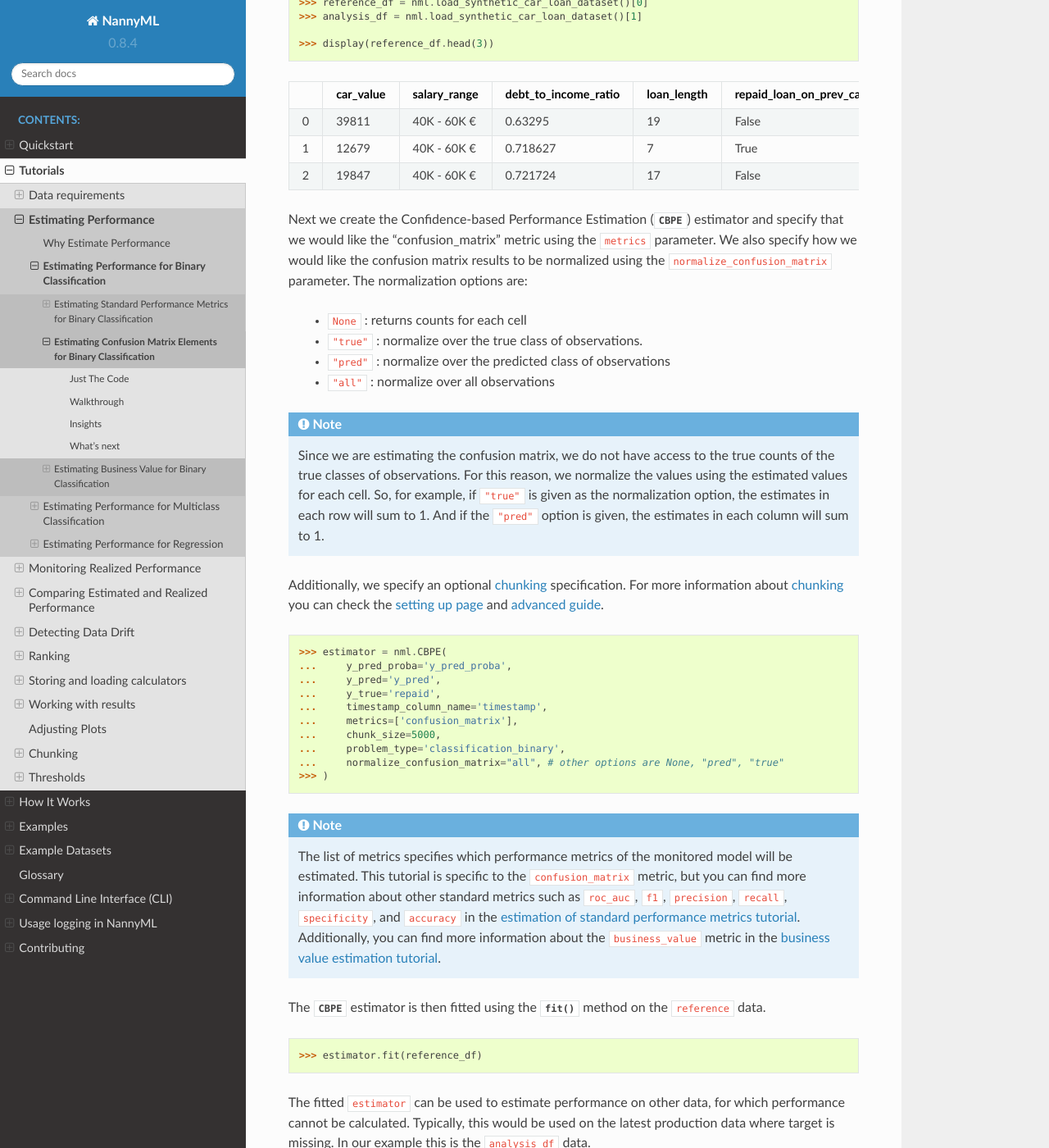
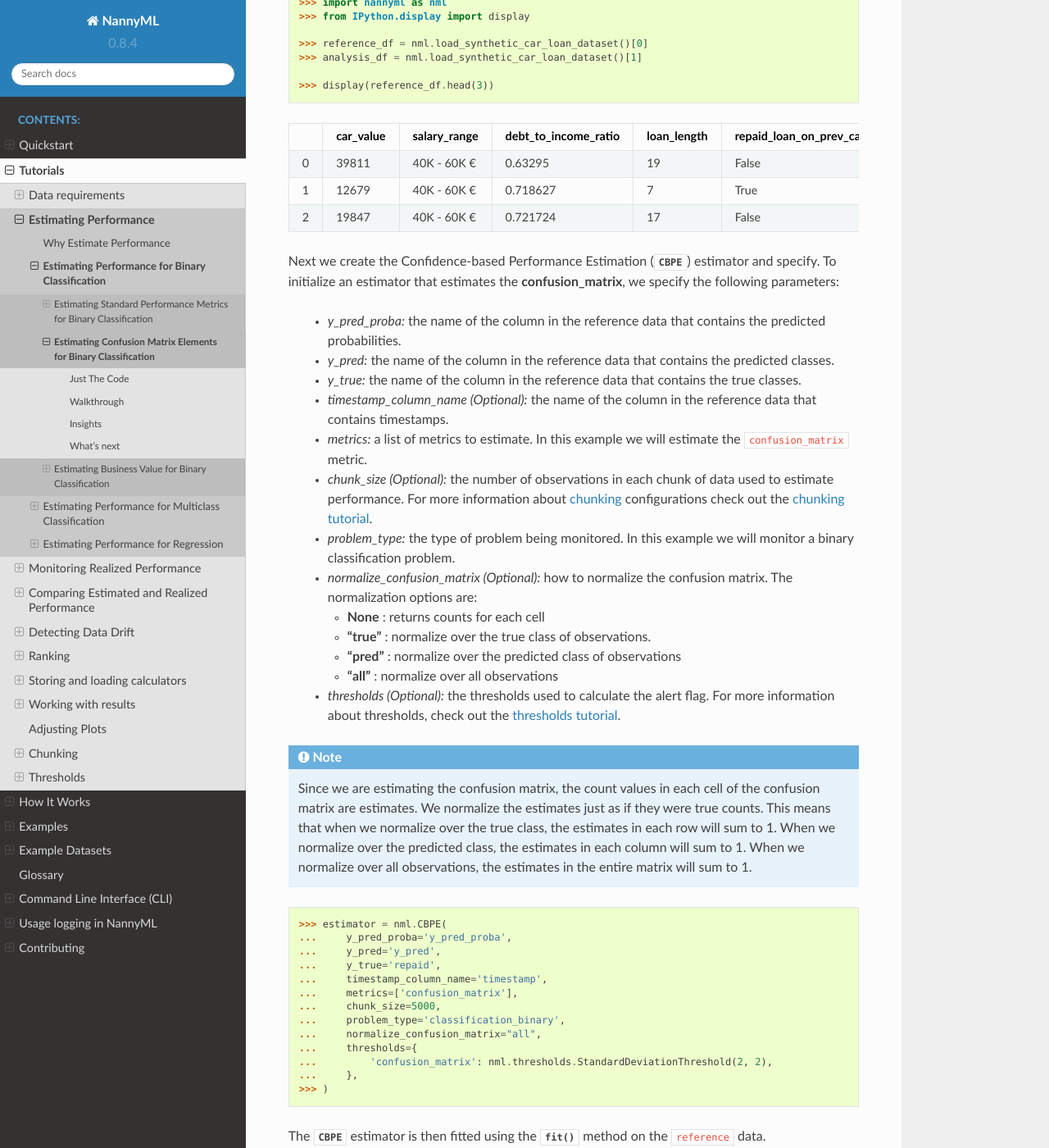
Before and after one commit to NannyML/nannyml, a Sphinx documentation site: the page built from docs/tutorials/performance_estimation/binary_performance_estimation/confusion_matrix_estimation.rst, in a window 1280 px wide and 1400 px high, scrolled down 1349 px. Shown: the whole window at 82% size. Built offline with Sphinx 7.4.7 and the Read the Docs theme 2.0.0, drawn with Linux system fonts in a browser that asks for light colours; pages that are not in the unit, such as notebooks, are missing from menus; some of the changed text lies outside the part shown.

Commit message:
Performance estimation tutorials

```diff
--- a/docs/tutorials/performance_estimation/binary_performance_estimation/business_value_estimation.rst
+++ b/docs/tutorials/performance_estimation/binary_performance_estimation/business_value_estimation.rst
@@ -44,7 +44,7 @@
 
 Next we create the Confidence-based Performance Estimation
 (:class:`~nannyml.performance_estimation.confidence_based.cbpe.CBPE`)
-estimator. To initialize the estimator that estimates **business_value**, we specify the following
+estimator. To initialize an estimator that estimates **business_value**, we specify the following
 parameters:
 
   - *y_pred_proba:* the name of the column in the reference data that
--- a/docs/tutorials/performance_estimation/binary_performance_estimation/confusion_matrix_estimation.rst
+++ b/docs/tutorials/performance_estimation/binary_performance_estimation/confusion_matrix_estimation.rst
@@ -44,44 +44,48 @@
 
 Next we create the Confidence-based Performance Estimation
 (:class:`~nannyml.performance_estimation.confidence_based.cbpe.CBPE`)
-estimator and specify that we would like the "confusion_matrix"
-metric using the ``metrics`` parameter. We also specify how we would
-like the confusion matrix results to be normalized using the
-``normalize_confusion_matrix`` parameter. The normalization options
-are:
+estimator and specify. To initialize an estimator that estimates the **confusion_matrix**, we specify the following
+parameters:
 
-    * ``None`` : returns counts for each cell
-    * ``"true"`` : normalize over the true class of observations.
-    * ``"pred"`` : normalize over the predicted class of observations
-    * ``"all"`` : normalize over all observations
+  - *y_pred_proba:* the name of the column in the reference data that
+    contains the predicted probabilities.
+  - *y_pred:* the name of the column in the reference data that
+    contains the predicted classes.
+  - *y_true:* the name of the column in the reference data that
+    contains the true classes.
+  - *timestamp_column_name (Optional):* the name of the column in the reference data that
+    contains timestamps.
+  - *metrics:* a list of metrics to estimate. In this example we
+    will estimate the ``confusion_matrix`` metric.
+  - *chunk_size (Optional):* the number of observations in each chunk of data
+    used to estimate performance. For more information about
+    :term:`chunking<Data Chunk>` configurations check out the :ref:`chunking tutorial<chunking>`.
+  - *problem_type:* the type of problem being monitored. In this example we
+    will monitor a binary classification problem.
+  - *normalize_confusion_matrix (Optional):* how to normalize the confusion matrix.
+    The normalization options are:
+
+    * **None** : returns counts for each cell
+    * **"true"** : normalize over the true class of observations.
+    * **"pred"** : normalize over the predicted class of observations
+    * **"all"** : normalize over all observations
+
+  - *thresholds (Optional):* the thresholds used to calculate the alert flag. For more information about
+    thresholds, check out the :ref:`thresholds tutorial<thresholds>`.
 
 .. note::
-    Since we are estimating the confusion matrix, we do not
-    have access to the true counts of the true classes of observations.
-    For this reason, we normalize the values using the estimated values
-    for each cell. So, for example, if ``"true"`` is given as the
-    normalization option, the estimates in each row will sum to 1.
-    And if the ``"pred"`` option is given, the estimates in each column
-    will sum to 1.
+    Since we are estimating the confusion matrix, the count values
+    in each cell of the confusion matrix are estimates. We normalize the
+    estimates just as if they were true counts. This means that when we
+    normalize over the true class, the estimates in each row will sum to 1.
+    When we normalize over the predicted class, the estimates in each
+    column will sum to 1. When we normalize over all observations, the
+    estimates in the entire matrix will sum to 1.
 
-Additionally, we specify an
-optional :ref:`chunking<chunking>` specification. For more
-information about :term:`chunking<Data Chunk>` you can check
-the :ref:`setting up page<chunking>` and
-:ref:`advanced guide<chunk-data>`.
 
 .. nbimport::
     :path: ./example_notebooks/Tutorial - Estimating Confusion Matrix - Binary Classification.ipynb
     :cells: 3
-
-.. note::
-  The list of metrics specifies which performance metrics of the monitored model will be estimated.
-  This tutorial is specific to the ``confusion_matrix`` metric, but you can find more information about
-  other standard metrics such as ``roc_auc``, ``f1``, ``precision``, ``recall``, ``specificity``,
-  and ``accuracy`` in the
-  :ref:`estimation of standard performance metrics tutorial<standard-metric-estimation>`. Additionally,
-  you can find more information about the ``business_value`` metric in the
-  :ref:`business value estimation tutorial<business-value-estimation>`.
 
 The :class:`~nannyml.performance_estimation.confidence_based.cbpe.CBPE`
 estimator is then fitted using the
@@ -113,33 +117,35 @@
  - ``sampling_error`` - the estimate of the :term:`Sampling Error`.
  - ``realized`` - when ``target`` values are available for a chunk, the realized performance metric will also
    be calculated and included within the results.
- - ``upper_confidence_boundary`` and ``lower_confidence_boundary`` - These values show the :term:`Confidence Band` of the relevant metric
-   and are equal to estimated value +/- 3 times the estimated :term:`Sampling Error`.
+ - ``upper_confidence_boundary`` and ``lower_confidence_boundary`` - These values show the :term:`confidence band<Confidence Band>` of the relevant metric
+   and are equal to estimated value +/- 3 times the estimated :term:`sampling error<Sampling Error>`.
  - ``upper_threshold`` and ``lower_threshold`` - crossing these thresholds will raise an alert on significant
    performance change. The thresholds are calculated based on the actual performance of the monitored model on chunks in
    the ``reference`` partition. The thresholds are 3 standard deviations away from the mean performance calculated on
    chunks.
-   They are calculated during ``fit`` phase.
+   The thresholds are calculated during ``fit`` phase.
  - ``alert`` - flag indicating potentially significant performance change. ``True`` if estimated performance crosses
    upper or lower threshold.
 
-
-
 These results can be also plotted. Our plot contains several key elements.
 
-* The purple dashed step plot shows the estimated performance in each chunk of the analysis period. Thick squared point
+* *The purple step plot* shows the estimated performance in each chunk of the analysis period. Thick squared point
   markers indicate the middle of these chunks.
 
-* The low-saturated purple area around the estimated performance indicates the :ref:`sampling error<estimation_of_standard_error>`.
+* *The low-saturated purple area* around the estimated performance in the analysis period corresponds to the :term:`confidence band<Confidence Band>` which is
+  calculated as the estimated performance +/- 3 times the estimated :term:`Sampling Error`.
 
-* The red horizontal dashed lines show upper and lower thresholds for alerting purposes.
+* *The blue step plot* shows the estimated performance in each chunk of the reference period. Thick squared point markers indicate
+  the middle of these chunks.
 
-* If the estimated performance crosses the upper or lower threshold an alert is raised which is indicated by a red,
-  diamond-shaped point marker in the middle of the chunk.
+* *The low-saturated blue area* around the estimated performance in the reference period corresponds to the :term:`confidence band<Confidence Band>` which is
+  calculated as the estimated performance +/- 3 times the estimated :term:`sampling error<Sampling Error>`.
 
-Description of tabular results above explains how the
-:term:`confidence bands<Confidence Band>` and thresholds are calculated. Additional information is shown in the hover (these are
-interactive plots, though only static views are included here).
+* *The gray vertical line* splits the reference and analysis periods.
+
+* *The red horizontal dashed lines* show upper and lower thresholds for alerting purposes.
+
+* *The red diamond-shaped point markers* in the middle of a chunk indicate that an alert has been raised. Alerts are caused by the estimated performance crossing the upper or lower threshold.
 
 .. nbimport::
     :path: ./example_notebooks/Tutorial - Estimating Confusion Matrix - Binary Classification.ipynb
@@ -147,13 +153,8 @@
 
 .. image:: ../../../_static/tutorials/performance_estimation/binary/tutorial-confusion-matrix-estimation-binary-car-loan-analysis-with-ref.svg
 
-* The right-hand side of the plot shows the estimated performance for the analysis period.
-
-* The solid grey vertical line splits the reference and analysis periods.
-
-* On the left-hand side of the line, the actual model performance (not estimation!) is plotted with a solid light blue
-  line. This facilitates comparison of the estimation against the reference period, and sets expectations on the
-  variability of the performance.
+Additional information such as the chunk index range and chunk date range (if timestamps were provided) is shown in the hover for each chunk (these are
+interactive plots, though only static views are included here).
 
 Insights
 --------
```
Also changed, not shown: docs/tutorials/performance_estimation/binary_performance_estimation.rst (+18 -0 lines), docs/tutorials/performance_estimation/binary_performance_estimation/standard_metric_estimation.rst (+44 -48 lines), docs/_static/tutorials/performance_estimation/binary/tutorial-business-value-estimation-binary-car-loan-analysis-with-ref.svg, docs/_static/tutorials/performance_estimation/binary/tutorial-confusion-matrix-estimation-binary-car-loan-analysis-with-ref.svg, docs/_static/tutorials/performance_estimation/binary/tutorial-performance-estimation-binary-car-loan-analysis-with-ref.svg, docs/example_notebooks/Tutorial - Estimating Business Value - Binary Classification.ipynb, docs/example_notebooks/Tutorial - Estimating Confusion Matrix - Binary Classification.ipynb, docs/example_notebooks/Tutorial - Estimating Standard Performance Metrics - Binary Classification.ipynb.
